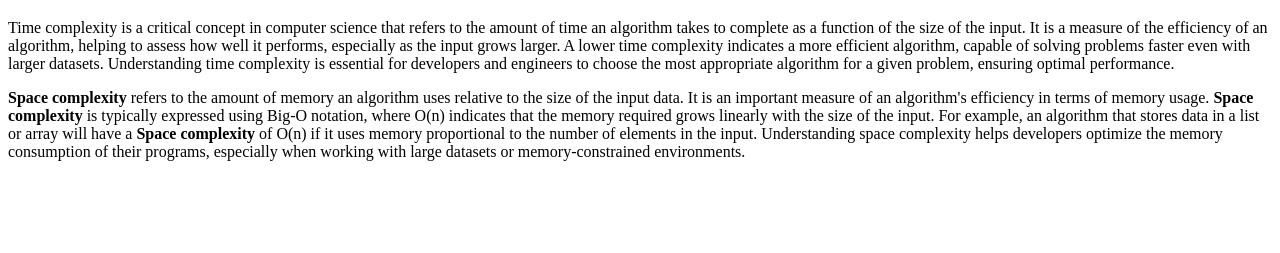
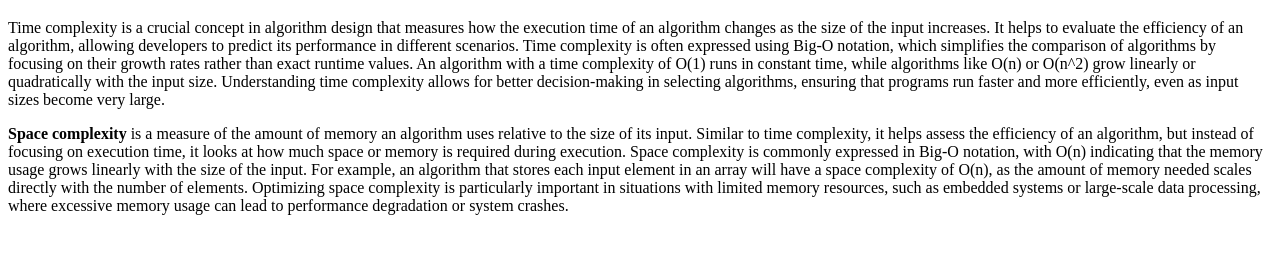
Before and after one commit to acciojob/time-and-space-complexity-SandeepKumarSolanki, a website: page main.html in a window 1280 px wide. Shown: the part 61-314 px from the top of the page. Drawn offline with Linux system fonts and the light colour scheme.

Commit message:
created a submission

```diff
--- a/main.html
+++ b/main.html
@@ -10,15 +10,15 @@
 
 	<h1>Time, Space, and Complexity</h1>
 	<p>
-		Time complexity is a critical concept in computer science that refers to the amount of time an algorithm takes to complete as a function of the size of the input. It is a measure of the efficiency of an algorithm, helping to assess how well it performs, especially as the input grows larger. A lower time complexity indicates a more efficient algorithm, capable of solving problems faster even with larger datasets. Understanding time complexity is essential for developers and engineers to choose the most appropriate algorithm for a given problem, ensuring optimal performance.</p>
+		Time complexity is a crucial concept in algorithm design that measures how the execution time of an algorithm changes as the size of the input increases. It helps to evaluate the efficiency of an algorithm, allowing developers to predict its performance in different scenarios. Time complexity is often expressed using Big-O notation, which simplifies the comparison of algorithms by focusing on their growth rates rather than exact runtime values. An algorithm with a time complexity of O(1) runs in constant time, while algorithms like O(n) or O(n^2) grow linearly or quadratically with the input size. Understanding time complexity allows for better decision-making in selecting algorithms, ensuring that programs run faster and more efficiently, even as input sizes become very large.
+	</p>
 	<p>
-		<b>Space complexity</b> refers to the amount of memory an algorithm uses relative to the size of the input data.
-		It is an important measure of an algorithm's efficiency in terms of memory usage.
-		<b>Space complexity</b> is typically expressed using Big-O notation, where O(n) indicates that the memory required grows linearly with the size of the input.
-		For example, an algorithm that stores data in a list or array will have a <b>Space complexity</b> of O(n) if it uses memory proportional to the number of elements in the input.
-		Understanding space complexity helps developers optimize the memory consumption of their programs, especially when working with large datasets or memory-constrained environments.
+		<b>Space complexity</b> is a measure of the amount of memory an algorithm uses relative to the size of its input.
+		Similar to time complexity, it helps assess the efficiency of an algorithm, but instead of focusing on execution time, it looks at how much space or memory is required during execution.
+		Space complexity is commonly expressed in Big-O notation, with O(n) indicating that the memory usage grows linearly with the size of the input.
+		For example, an algorithm that stores each input element in an array will have a space complexity of O(n), as the amount of memory needed scales directly with the number of elements.
+		Optimizing space complexity is particularly important in situations with limited memory resources, such as embedded systems or large-scale data processing, where excessive memory usage can lead to performance degradation or system crashes.
 	</p>
-
 	<!-- the entire body must be written by student -->
     <script type="text/javascript" src="./script.js">
 </script>
```
